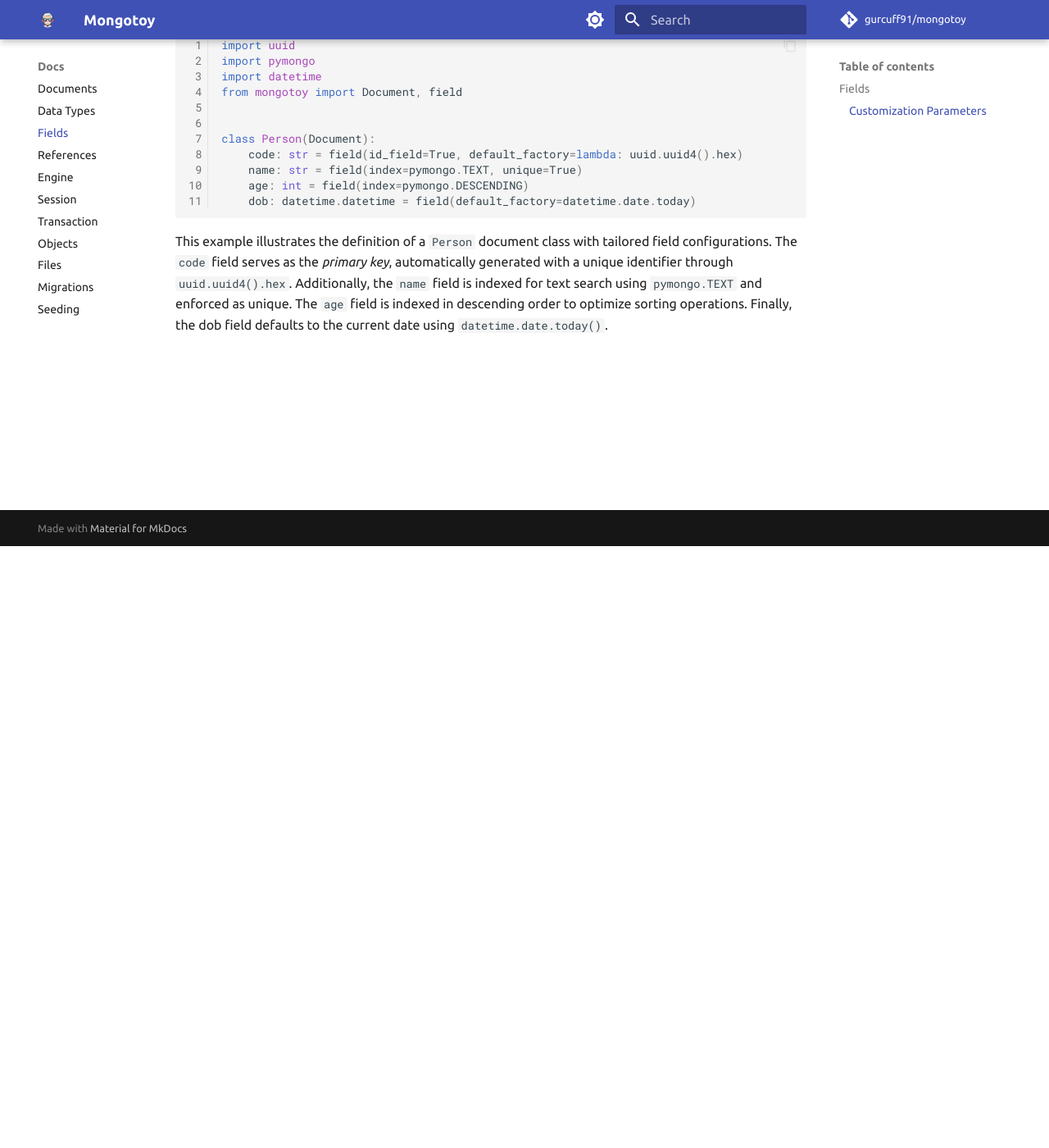
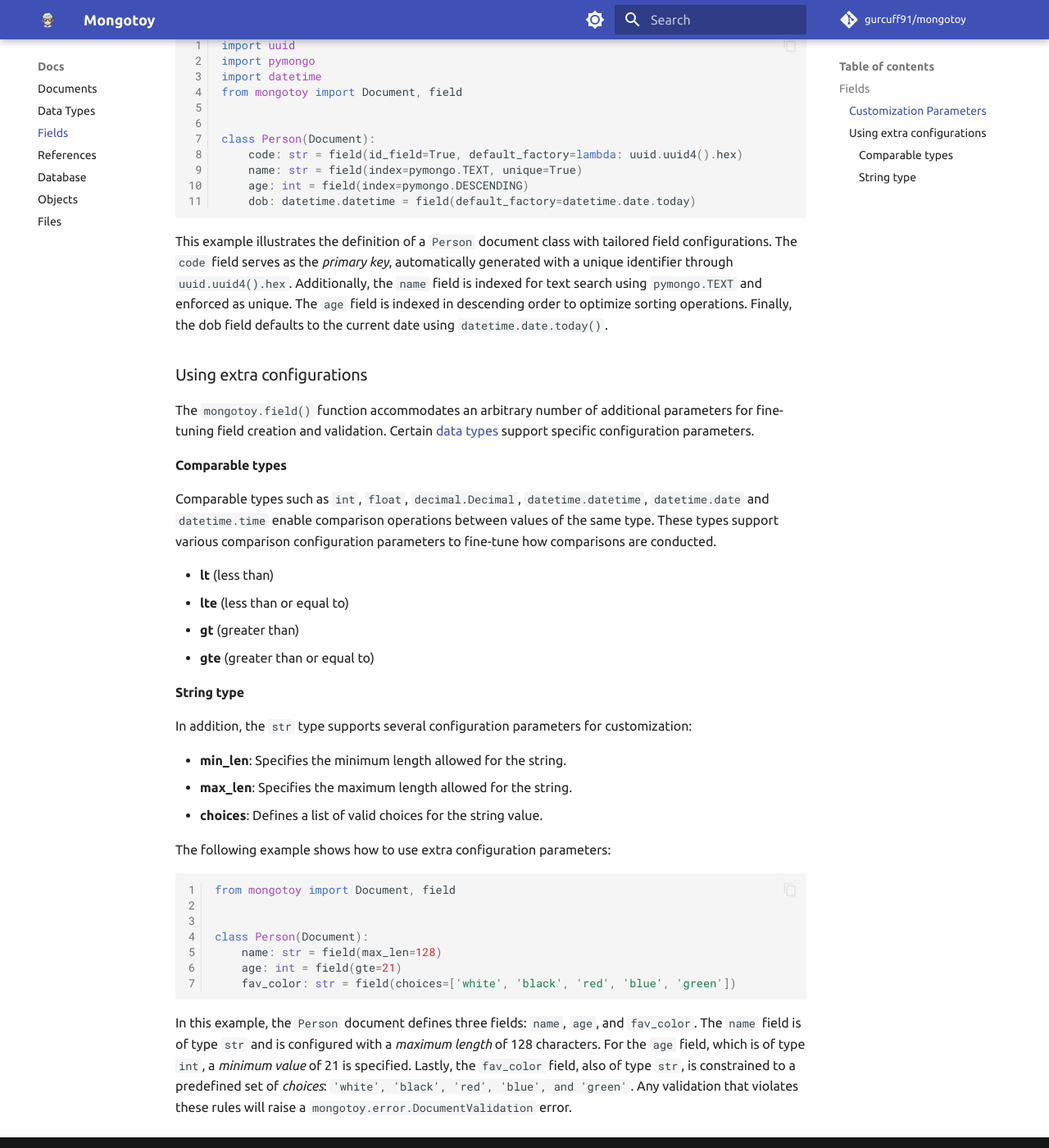
Before and after one commit to gurcuff91/mongotoy, an MkDocs documentation site: the page built from docs/docs/fields.md, in a window 1280 px wide and 1400 px high, scrolled down 734 px. Shown: the whole window at 82% size. Built offline with MkDocs 1.6.1 and Material for MkDocs 9.7.7, drawn with Linux system fonts in a browser that asks for light colours; comment, search, counter and statistics services are not loaded.

`````diff
--- a/docs/docs/fields.md
+++ b/docs/docs/fields.md
@@ -49,3 +49,47 @@ The `code` field serves as the _primary key_, automatically generated with a uni
 `uuid.uuid4().hex`. Additionally, the `name` field is indexed for text search using `pymongo.TEXT` and enforced
 as unique. The `age` field is indexed in descending order to optimize sorting operations. Finally, the dob field
 defaults to the current date using `datetime.date.today()`.
+
+
+### Using extra configurations
+
+The `mongotoy.field()` function accommodates an arbitrary number of additional parameters for fine-tuning field
+creation and validation. Certain [data types](/gurcuff91/mongotoy/docs/data_types) support specific configuration
+parameters.
+
+#### Comparable types
+
+Comparable types such as `int`, `float`, `decimal.Decimal`, `datetime.datetime`, `datetime.date` and `datetime.time`
+enable comparison operations between values of the same type. These types support various comparison
+configuration parameters to fine-tune how comparisons are conducted.
+
+- **lt** (less than)
+- **lte** (less than or equal to)
+- **gt** (greater than)
+- **gte** (greater than or equal to)
+
+#### String type
+
+In addition, the `str` type supports several configuration parameters for customization:
+
+- **min_len**: Specifies the minimum length allowed for the string.
+- **max_len**: Specifies the maximum length allowed for the string.
+- **choices**: Defines a list of valid choices for the string value.
+
+The following example shows how to use extra configuration parameters:
+
+````python
+from mongotoy import Document, field
+
+
+class Person(Document):
+    name: str = field(max_len=128)
+    age: int = field(gte=21)
+    fav_color: str = field(choices=['white', 'black', 'red', 'blue', 'green'])
+````
+
+In this example, the `Person` document defines three fields: `name`, `age`, and `fav_color`. The `name` field is of
+type `str` and is configured with a _maximum length_ of 128 characters. For the `age` field, which is of type `int`, a
+_minimum value_ of 21 is specified. Lastly, the `fav_color` field, also of type `str`, is constrained to a predefined
+set of _choices_: `'white', 'black', 'red', 'blue', and 'green'`. Any validation that violates these rules will
+raise a `mongotoy.error.DocumentValidation` error.
--- a/mkdocs.yml
+++ b/mkdocs.yml
@@ -55,10 +55,6 @@ nav:
       - Data Types: docs/data_types.md
       - Fields: docs/fields.md
       - References: docs/references.md
-      - Engine: docs/engine.md
-      - Session: docs/session.md
-      - Transaction: docs/transaction.md
+      - Database: docs/database.md
       - Objects: docs/objects.md
       - Files: docs/files.md
-      - Migrations: docs/migrations.md
-      - Seeding: docs/seeding.md
`````
Also changed, not shown: docs/docs/database.md (added, +332 -0 lines), docs/docs/engine.md (deleted, +0 -8 lines), docs/docs/references.md (+5 -5 lines), docs/docs/session.md (deleted, +0 -8 lines), docs/docs/transaction.md (deleted, +0 -8 lines), 1 other file.
